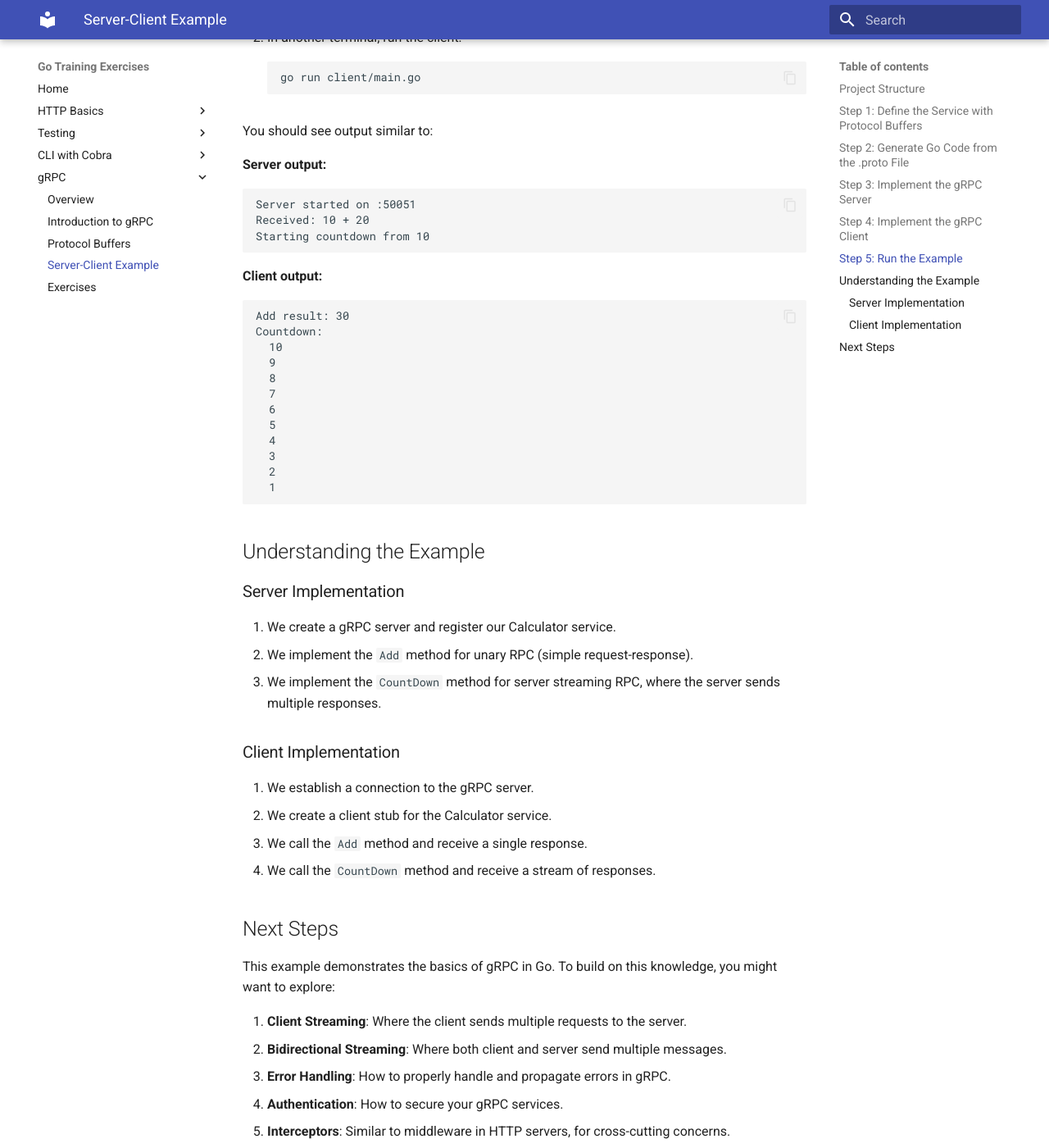
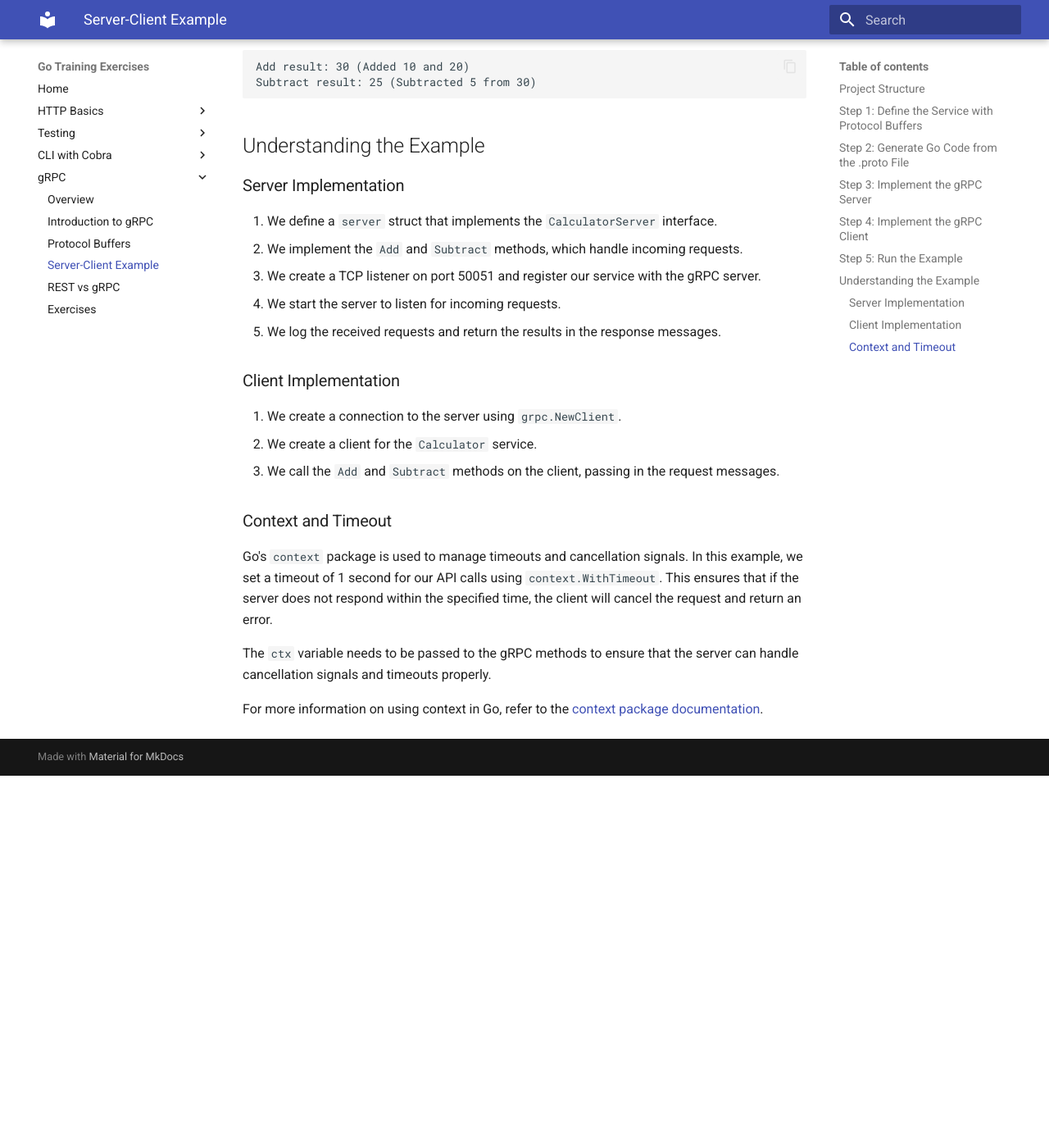
Before and after one commit to mavrikis-kostas/go-training, an MkDocs documentation site: the page built from docs/grpc/server-client-example.md, in a window 1280 px wide and 1400 px high, scrolled down 4305 px. Shown: the whole window at 82% size. Built offline with MkDocs 1.6.1 and Material for MkDocs 9.7.7, drawn with Linux system fonts in a browser that asks for light colours; after the commit the page ends 5251 px from its top, so only the background shows below that; some of the changed text lies outside the part shown.

Commit message:
Simplify gRPC docs and add more examples

````diff
--- a/docs/grpc/server-client-example.md
+++ b/docs/grpc/server-client-example.md
@@ -33,8 +33,8 @@ service Calculator {
   // Unary RPC
   rpc Add (AddRequest) returns (AddResponse);
 
-  // Server streaming RPC
-  rpc CountDown (CountDownRequest) returns (stream CountDownResponse);
+  // Unary RPC
+  rpc Subtract (SubtractRequest) returns (SubtractResponse);
 }
 
 // Request message for Add method
@@ -46,16 +46,19 @@ message AddRequest {
 // Response message for Add method
 message AddResponse {
   int32 result = 1;
+  string operation = 2;  // Description of the operation performed
 }
 
-// Request message for CountDown method
-message CountDownRequest {
-  int32 start = 1;  // Start counting down from this number
+// Request message for Subtract method
+message SubtractRequest {
+  int32 a = 1;
+  int32 b = 2;
 }
 
-// Response message for CountDown method
-message CountDownResponse {
-  int32 number = 1;  // Current number in the countdown
+// Response message for Subtract method
+message SubtractResponse {
+  int32 result = 1;
+  string operation = 2;  // Description of the operation performed
 }
 ```
 
@@ -84,11 +87,10 @@ import (
 	"fmt"
 	"log"
 	"net"
-	"time"
 
 	"google.golang.org/grpc"
 
-	pb "example.com/calculator/calculator"
+	pb "go-together/example.com/calculator"
 )
 
 // server is used to implement the Calculator service
@@ -99,23 +101,19 @@ type server struct {
 // Add implements the Add RPC method
 func (s *server) Add(ctx context.Context, req *pb.AddRequest) (*pb.AddResponse, error) {
 	log.Printf("Received: %v + %v", req.A, req.B)
-	return &pb.AddResponse{Result: req.A + req.B}, nil
+	return &pb.AddResponse{
+		Result:    req.A + req.B,
+		Operation: fmt.Sprintf("Added %d and %d", req.A, req.B),
+	}, nil
 }
 
-// CountDown implements the CountDown RPC method
-func (s *server) CountDown(req *pb.CountDownRequest, stream pb.Calculator_CountDownServer) error {
-	log.Printf("Starting countdown from %v", req.Start)
-
-	// Simple countdown
-	for num := req.Start; num > 0; num-- {
-		// Send the current number to the client
-		if err := stream.Send(&pb.CountDownResponse{Number: num}); err != nil {
-			return err
-		}
-		// Small delay to simulate processing time
-		time.Sleep(100 * time.Millisecond)
-	}
-	return nil
+// Subtract implements the Subtract RPC method
+func (s *server) Subtract(ctx context.Context, req *pb.SubtractRequest) (*pb.SubtractResponse, error) {
+	log.Printf("Received: %v - %v", req.A, req.B)
+	return &pb.SubtractResponse{
+		Result:    req.A - req.B,
+		Operation: fmt.Sprintf("Subtracted %d from %d", req.B, req.A),
+	}, nil
 }
 
 func main() {
@@ -148,19 +146,18 @@ package main
 
 import (
 	"context"
-	"io"
 	"log"
 	"time"
 
 	"google.golang.org/grpc"
 	"google.golang.org/grpc/credentials/insecure"
 
-	pb "example.com/calculator/calculator"
+	pb "go-together/example.com/calculator"
 )
 
 func main() {
 	// Set up a connection to the server
-	conn, err := grpc.Dial("localhost:50051", grpc.WithTransportCredentials(insecure.NewCredentials()))
+	conn, err := grpc.NewClient("localhost:50051", grpc.WithTransportCredentials(insecure.NewCredentials()))
 	if err != nil {
 		log.Fatalf("Failed to connect: %v", err)
 	}
@@ -178,27 +175,14 @@ func main() {
 	if err != nil {
 		log.Fatalf("Add failed: %v", err)
 	}
-	log.Printf("Add result: %v", addResponse.Result)
+	log.Printf("Add result: %v (%s)", addResponse.Result, addResponse.Operation)
 
-	// Call the CountDown method
-	countDownStream, err := client.CountDown(ctx, &pb.CountDownRequest{Start: 10})
+	// Call the Subtract method
+	subtractResponse, err := client.Subtract(ctx, &pb.SubtractRequest{A: 30, B: 5})
 	if err != nil {
-		log.Fatalf("CountDown failed: %v", err)
+		log.Fatalf("Subtract failed: %v", err)
 	}
-
-	// Receive and print all numbers in the countdown
-	log.Println("Countdown:")
-	for {
-		countDown, err := countDownStream.Recv()
-		if err == io.EOF {
-			// End of stream
-			break
-		}
-		if err != nil {
-			log.Fatalf("Error while receiving: %v", err)
-		}
-		log.Printf("  %v", countDown.Number)
-	}
+	log.Printf("Subtract result: %v (%s)", subtractResponse.Result, subtractResponse.Operation)
 }
 ```
 
@@ -216,54 +200,44 @@ func main() {
 
 You should see output similar to:
 
-**Server output:**
+**Server Output:**
 
 ```
 Server started on :50051
 Received: 10 + 20
-Starting countdown from 10
+Received: 30 - 5
 ```
 
-**Client output:**
+**Client Output:**
 
 ```
-Add result: 30
-Countdown:
-  10
-  9
-  8
-  7
-  6
-  5
-  4
-  3
-  2
-  1
+Add result: 30 (Added 10 and 20)
+Subtract result: 25 (Subtracted 5 from 30)
 ```
 
 ## Understanding the Example
 
 ### Server Implementation
 
-1. We create a gRPC server and register our Calculator service.
-2. We implement the `Add` method for unary RPC (simple request-response).
-3. We implement the `CountDown` method for server streaming RPC, where the server sends multiple responses.
+1. We define a `server` struct that implements the `CalculatorServer` interface.
+2. We implement the `Add` and `Subtract` methods, which handle incoming requests.
+3. We create a TCP listener on port 50051 and register our service with the gRPC server.
+4. We start the server to listen for incoming requests.
+5. We log the received requests and return the results in the response messages.
 
 ### Client Implementation
 
-1. We establish a connection to the gRPC server.
-2. We create a client stub for the Calculator service.
-3. We call the `Add` method and receive a single response.
-4. We call the `CountDown` method and receive a stream of responses.
+1. We create a connection to the server using `grpc.NewClient`.
+2. We create a client for the `Calculator` service.
+3. We call the `Add` and `Subtract` methods on the client, passing in the request messages.
 
-## Next Steps
+### Context and Timeout
 
-This example demonstrates the basics of gRPC in Go. To build on this knowledge, you might want to explore:
+Go's `context` package is used to manage timeouts and cancellation signals. In this example, we set a timeout of 1
+second for our API calls using `context.WithTimeout`. This ensures that if the server does not respond within
+the specified time, the client will cancel the request and return an error.
 
-1. **Client Streaming**: Where the client sends multiple requests to the server.
-2. **Bidirectional Streaming**: Where both client and server send multiple messages.
-3. **Error Handling**: How to properly handle and propagate errors in gRPC.
-4. **Authentication**: How to secure your gRPC services.
-5. **Interceptors**: Similar to middleware in HTTP servers, for cross-cutting concerns.
+The `ctx` variable needs to be passed to the gRPC methods to ensure that the server can handle cancellation signals and
+timeouts properly.
 
-In the next section, we'll provide exercises to help you practice these concepts.
+For more information on using context in Go, refer to the [context package documentation](https://pkg.go.dev/context).
--- a/mkdocs.yml
+++ b/mkdocs.yml
@@ -33,6 +33,7 @@ nav:
     - Introduction to gRPC: grpc/introduction.md
     - Protocol Buffers: grpc/protobuf.md
     - Server-Client Example: grpc/server-client-example.md
+    - REST vs gRPC: grpc/rest-vs-grpc.md
     - Exercises: grpc/exercises.md
 
 markdown_extensions:
````
Also changed, not shown: other parts of docs/grpc/server-client-example.md (+4 -4 lines), docs/grpc/introduction.md (+6 -18 lines), docs/grpc/protobuf.md (+21 -24 lines), docs/grpc/rest-vs-grpc.md (added, +175 -0 lines).
